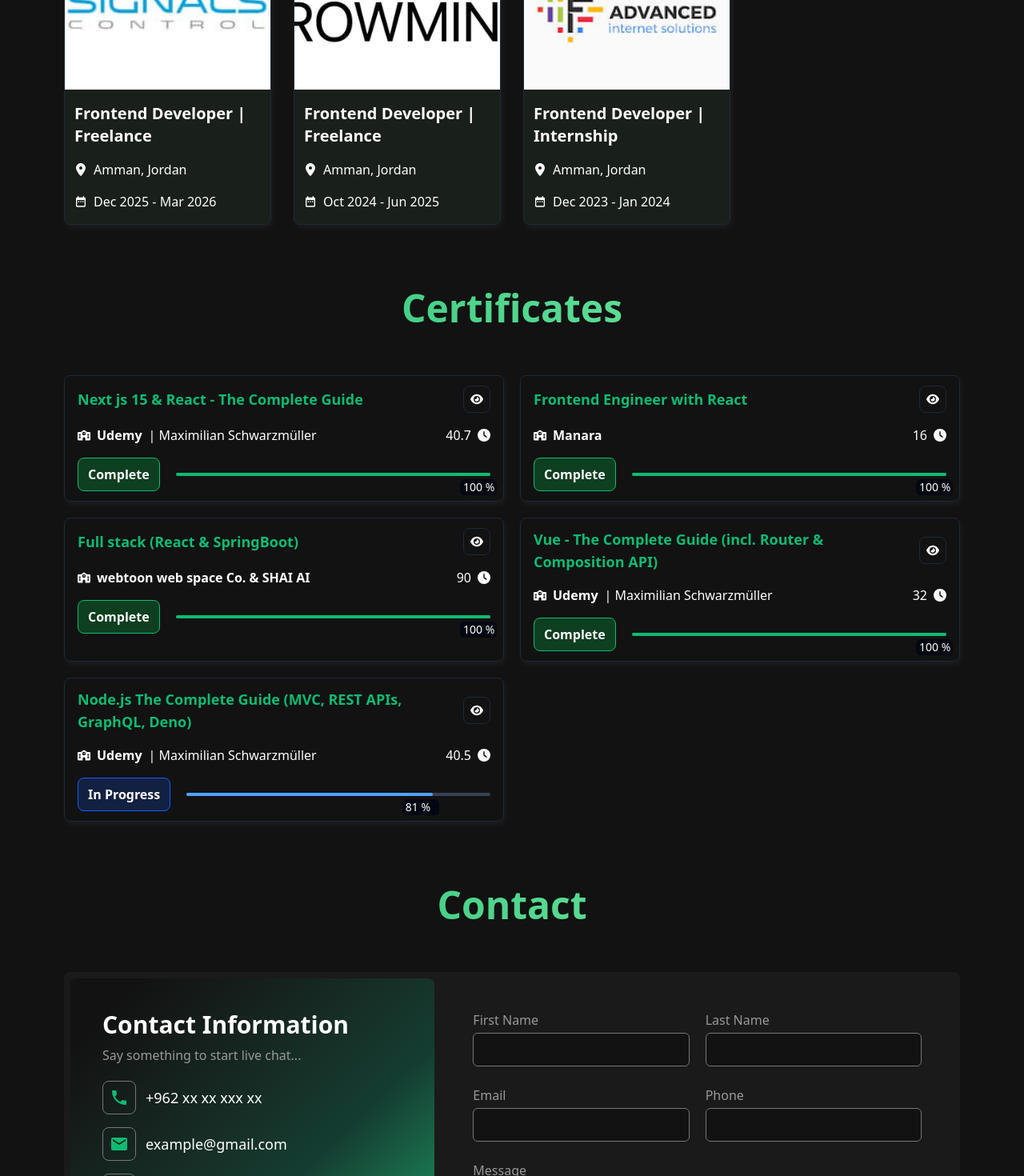
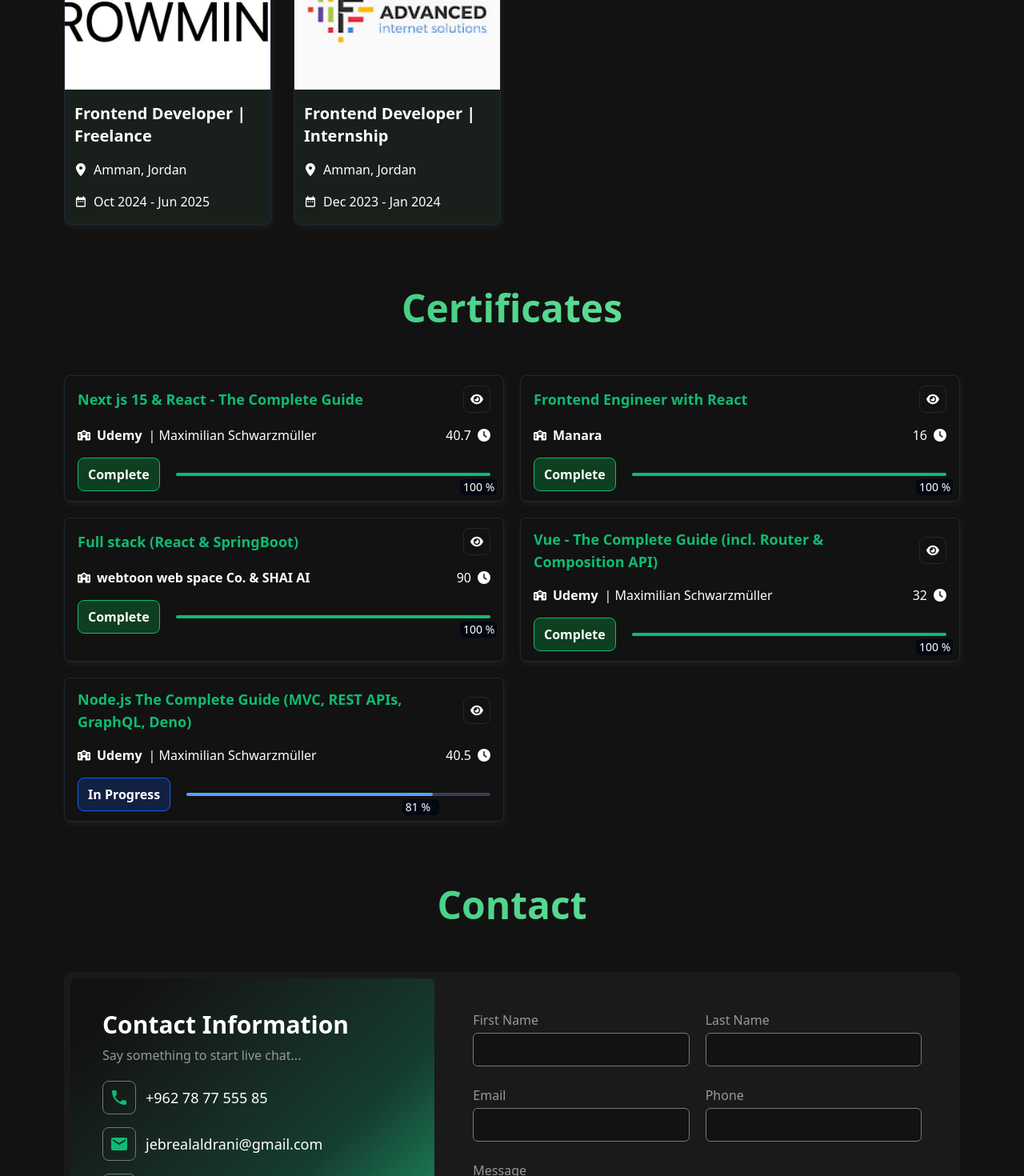
Before and after one commit to JebrealAldrani/Portfolio, a Next.js app: page / in a window 1280 px wide. Shown: the part 2240-3710 px from the top of the page at 80% size. Built offline with nearby package versions, Linux system fonts and the light colour scheme.

Commit message:
resolve some errors in my portfolio

```diff
--- a/components/ContactInfo.tsx
+++ b/components/ContactInfo.tsx
@@ -15,6 +15,7 @@ const ContactInfo = () => {
               key={contact.info}
               Icon={contact.Icon}
               info={contact.info}
+              type={contact.type}
             />
           ))}
         </div>
--- a/components/ContactLine.tsx
+++ b/components/ContactLine.tsx
@@ -3,11 +3,22 @@ import { IconType } from "react-icons";
 interface ContactLineProps {
   Icon?: IconType | null;
   info: string;
+  type: string;
 }
 
-const ContactLine = ({ Icon, info }: ContactLineProps) => {
+const ContactLine = ({ Icon, info, type }: ContactLineProps) => {
+  const navigateContact = () => {
+    if (type === "phone") {
+      window.open("https://wa.me/962787755585", "_blank");
+    } else if (type === "email") {
+      window.location.href = "mailto:jebrealaldrani@gmail.com";
+    }
+  };
   return (
-    <div className="flex gap-3 items-center ">
+    <div
+      className="flex gap-3 items-center cursor-pointer hover:bg-[#0a20172f] transition-colors duration-300 rounded-md"
+      onClick={navigateContact}
+    >
       <div className="p-2 rounded-lg border border-[#777]">
         {Icon && <Icon size={24} className="text-[#0ebb73]" />}
       </div>
--- a/static/data.ts
+++ b/static/data.ts
@@ -216,14 +216,14 @@ export const PROJECTS = [
 ];
 
 export const EXPERIENCES = [
-  {
-    image: "/images/signals_control.png",
-    position: "Frontend Developer",
-    type: "Freelance",
-    location: "Amman, Jordan",
-    startDate: "Dec 2025",
-    endDate: "Mar 2026",
-  },
+  // {
+  //   image: "/images/signals_control.png",
+  //   position: "Frontend Developer",
+  //   type: "Freelance",
+  //   location: "Amman, Jordan",
+  //   startDate: "Dec 2025",
+  //   endDate: "Mar 2026",
+  // },
   {
     image: "/images/rowmini.jpeg",
     position: "Frontend Developer",
@@ -291,16 +291,19 @@ export const CERTIFICATES = [
 export const CONTACT_INFO = [
   {
     Icon: IoMdCall,
-    // info: "+962 78 77 555 85",
-    info: "+962 xx xx xxx xx",
+    info: "+962 78 77 555 85",
+    type: "phone",
+    // info: "+962 xx xx xxx xx",
   },
   {
     Icon: MdEmail,
-    // info: "jebrealaldrani@gmail.com",
-    info: "example@gmail.com",
+    info: "jebrealaldrani@gmail.com",
+    type: "email",
+    // info: "example@gmail.com",
   },
   {
     Icon: FaLocationDot,
+    type: "location",
     info: "Amman, Jordan",
   },
 ];
```
